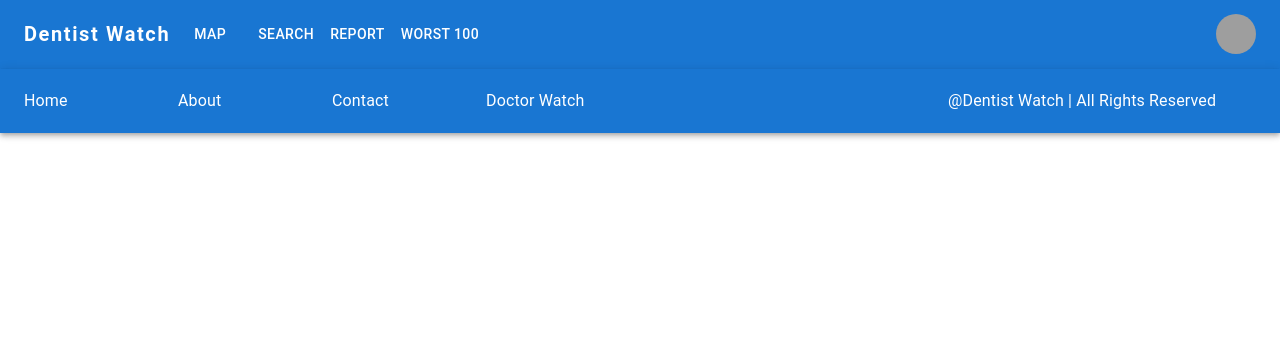
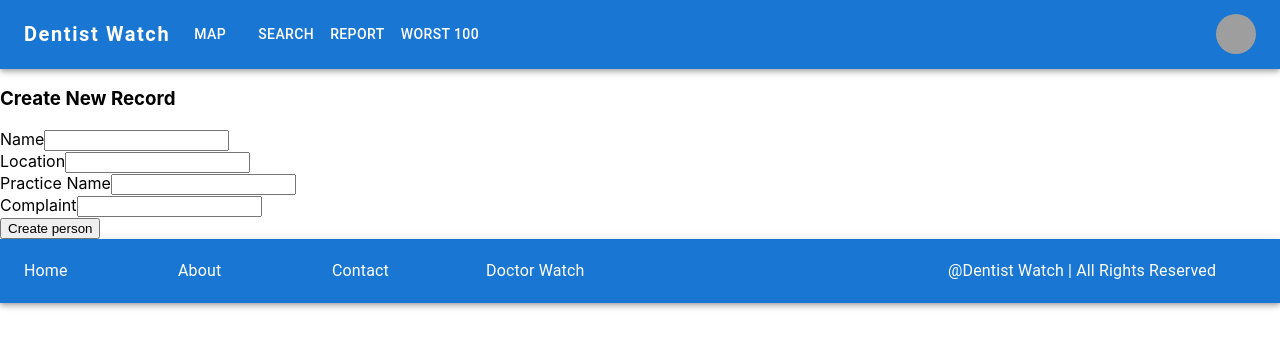
Before and after one commit to SABaltz/Watchers, a React (Create React App) app in the folder DentistWatch/client/: page /report in a window 1280 px wide. Shown: the top 348 px of the page. Built offline with nearby package versions, Linux system fonts and the light colour scheme; grey boxes are pictures that could not be loaded.

Commit message:
Setup reporting field

```diff
--- a/DentistWatch/client/src/App.js
+++ b/DentistWatch/client/src/App.js
@@ -12,7 +12,7 @@ function App() {
             <BrowserRouter>
                 <Routes>
                     <Route exact path="/" element={<HomePage/>}/>
-                    <Route path="/add" element={<Report/>}/>
+                    <Route path="/report" element={<Report/>}/>
                 </Routes>
             </BrowserRouter>
             <Footer/>
--- a/DentistWatch/client/src/components/Report.js
+++ b/DentistWatch/client/src/components/Report.js
@@ -1,5 +1,99 @@
-import React from 'react'
+import React, {useState} from "react";
 
 export default function Report() {
-    return (<div>test</div>)
+    const [form, setForm] = useState({
+        name: '',
+        location: '',
+        practice: '',
+        complaint: '',
+    });
+
+    // These methods will update the state properties.
+    function updateForm(value) {
+        return setForm((prev) => {
+            return {...prev, ...value};
+        });
+    }
+
+    // This function will handle the submission.
+    async function onSubmit(e) {
+        e.preventDefault();
+
+        // When a post request is sent to the create url, we'll add a new record to the database.
+        const newPerson = {...form};
+
+        await fetch("http://localhost:5055/record", {
+            method: "POST",
+            headers: {
+                "Content-Type": "application/json",
+            },
+            body: JSON.stringify(newPerson),
+        })
+            .catch(error => {
+                window.alert(error);
+            });
+
+        setForm({
+            name: '',
+            location: '',
+            practice: '',
+            complaint: '',
+        });
+    }
+
+    // This following section will display the form that takes the input from the user.
+    return (
+        <div>
+            <h3>Create New Record</h3>
+            <form onSubmit={onSubmit}>
+                <div className="form-group">
+                    <label htmlFor="name">Name</label>
+                    <input
+                        type="text"
+                        className="form-control"
+                        id="name"
+                        value={form.name}
+                        onChange={(e) => updateForm({name: e.target.value})}
+                    />
+                </div>
+                <div className="form-group">
+                    <label htmlFor="location">Location</label>
+                    <input
+                        type="text"
+                        className="form-control"
+                        id="location"
+                        value={form.location}
+                        onChange={(e) => updateForm({location: e.target.value})}
+                    />
+                </div>
+                <div className="form-group">
+                    <label htmlFor="practice">Practice Name</label>
+                    <input
+                        type="text"
+                        className="form-control"
+                        id="practice"
+                        value={form.practice}
+                        onChange={(e) => updateForm({practice: e.target.value})}
+                    />
+                </div>
+                <div className="form-group">
+                    <label htmlFor="complaint">Complaint</label>
+                    <input
+                        type="text"
+                        className="form-control"
+                        id="complaint"
+                        value={form.complaint}
+                        onChange={(e) => updateForm({complaint: e.target.value})}
+                    />
+                </div>
+                <div className="form-group">
+                    <input
+                        type="submit"
+                        value="Create person"
+                        className="btn btn-primary"
+                    />
+                </div>
+            </form>
+        </div>
+    );
 }
```
Also changed, not shown: 1 other file (tests, documents, lock files or other folders).
